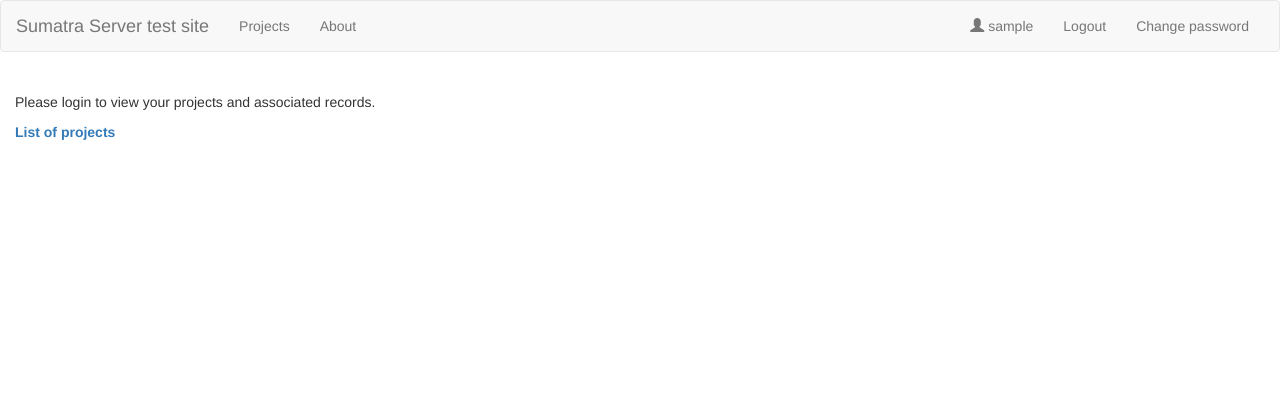
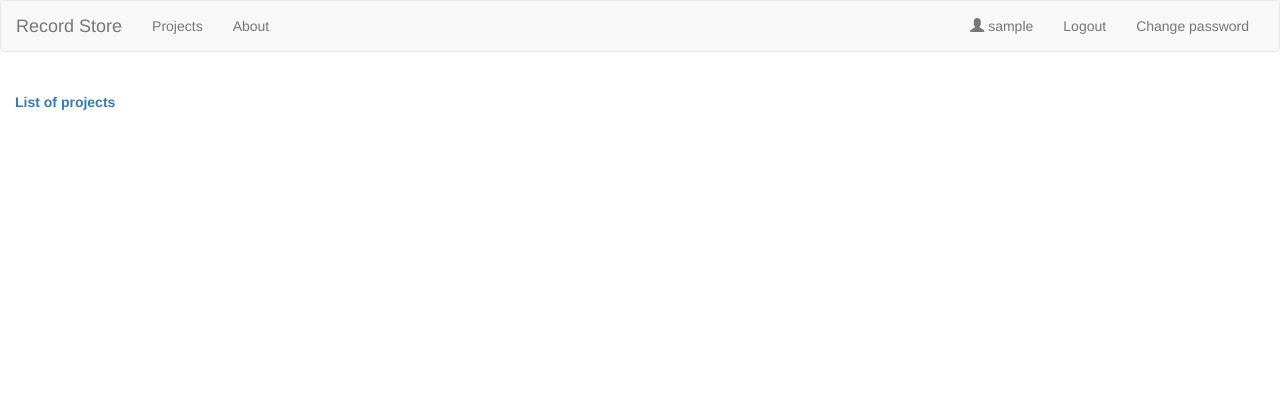
Before and after one commit to vwegmayr/recordserver, a Django app: page / in a window 1280 px wide. Shown: the top 420 px of the page. Run offline with Django 3.2, Linux system fonts and the light colour scheme; the visitor is signed in with stand-in values (Sample User, id 1); some libraries are stand-ins or nearby versions.

Commit message:
Modify templates
Error with Project list encountered, not foxed yet.

```diff
--- a/templates/base.html
+++ b/templates/base.html
@@ -29,7 +29,7 @@
             <span class="icon-bar"></span>
             <span class="icon-bar"></span>
           </button>
-          <a class="navbar-brand" href="{% url "home" %}">Sumatra Server test site</a>
+          <a class="navbar-brand" href="{% url "home" %}">Record Store</a>
           </div>
 
            <!-- Collect the nav links, forms, and other content for toggling -->
--- a/templates/index.html
+++ b/templates/index.html
@@ -5,10 +5,10 @@
 {% block header %}{% endblock %}
 
 {% block content %}
-<p>Please login to view your projects and associated records.</p>
 
 {% if user.is_anonymous %}
-<p><b><a href="{% url 'sumatra-project-list' %}">List of public projects</a></b> or <b><a href="{% url 'login' %}">Login</a></b></p>
+<p>Please login to view your projects and associated records.</p>
+<p><b><a href="{% url 'login' %}">Login</a></b></p>
 {% else %}
 <p><b><a href="{% url 'sumatra-project-list' %}">List of projects</a></b></p>
 {% endif %}
```
Also changed, not shown: 10 other files.
